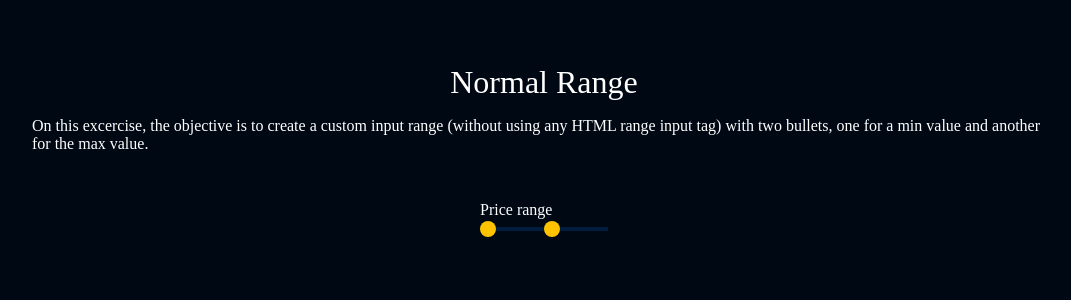
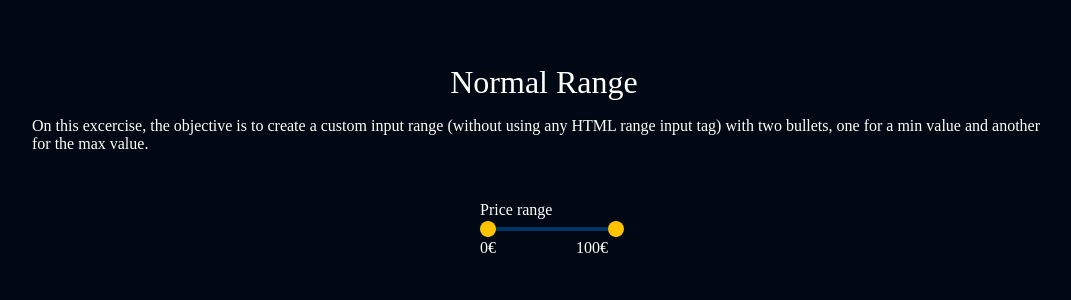
Before and after one commit to sergio-cravas/mca-range-solution, a Next.js app: page /exercise1 in a window 1280 px wide. Shown: the top 300 px of the page, without its empty margins (96-1167 px from the left). Built offline with nearby package versions, Linux system fonts and the light colour scheme.

Commit message:
feat: WIP on slider functionallity and improved styles

```diff
--- a/shared/components/Range/range.component.tsx
+++ b/shared/components/Range/range.component.tsx
@@ -1,3 +1,4 @@
+import { useRef, useState } from 'react';
 import styles from './range.module.scss';
 
 type Props = {
@@ -8,14 +9,58 @@ type Props = {
 };
 
 const Range = ({ label, rangeValues, onChangeRangeMin, onChangeRangeMax }: Props) => {
+  const inputRef = useRef<HTMLDivElement>(null);
+
+  const [minValue, setMinValue] = useState<number>(rangeValues[0].value || 0);
+  const [maxValue, setMaxValue] = useState<number>(rangeValues[rangeValues.length - 1].value || 100);
+  const [isDragging, setIsDragging] = useState<boolean>(false);
+
+  const handleOnMoveMin = (event: React.MouseEvent<HTMLDivElement>) => {
+    if (isDragging && inputRef.current) {
+      const rect = inputRef.current.getBoundingClientRect();
+      const x = event.clientX - rect.left;
+      const percent = (x / rect.width) * 100;
+
+      const newValue = Math.max(0, Math.min(maxValue, Math.round((percent / 100) * 100)));
+      setMinValue(newValue);
+    }
+  };
+
+  const handleOnMoveMax = (event: React.MouseEvent<HTMLDivElement>) => {
+    if (isDragging && inputRef.current) {
+      const rect = inputRef.current.getBoundingClientRect();
+      const x = event.clientX - rect.left;
+      const percent = (x / rect.width) * 100;
+
+      const newValue = Math.max(minValue, Math.min(100, Math.round((percent / 100) * 100)));
+      setMaxValue(newValue);
+    }
+  };
+
   return (
     <div className={styles.range}>
       <label className={styles.range__label}>{label}</label>
 
-      <div className={styles.range__input}>
-        <div className={styles['range__input__bullet']} style={{ left: '50%' }} />
+      <div
+        ref={inputRef}
+        className={styles.range__input}
+        onMouseUp={() => setIsDragging(false)}
+        onMouseDown={() => setIsDragging(true)}
+      >
+        <div
+          className={styles.range__input__selection}
+          style={{ left: `${minValue}%`, width: `calc(${maxValue}% - ${minValue}%)` }}
+        />
 
-        <div className={styles['range__input__bullet']} style={{ left: '0%' }} />
+        <div onMouseMove={handleOnMoveMin} className={styles.range__input__bullet} style={{ left: `${minValue}%` }} />
+
+        <div onMouseMove={handleOnMoveMax} className={styles.range__input__bullet} style={{ left: `${maxValue}%` }} />
+
+        <div className={styles['range__input__range-values']}>
+          {rangeValues.map((value, index) => (
+            <span key={`range_value-label_${index}`}>{value.label}</span>
+          ))}
+        </div>
       </div>
     </div>
   );
--- a/shared/components/Range/range.module.scss
+++ b/shared/components/Range/range.module.scss
@@ -22,6 +22,13 @@
 
     background-color: $primary-dark;
 
+    &__selection {
+      position: absolute;
+
+      height: 0.25rem;
+      background-color: $primary;
+    }
+
     &__bullet {
       position: absolute;
 
@@ -40,5 +47,14 @@
         cursor: grabbing;
       }
     }
+
+    &__range-values {
+      position: absolute;
+      top: calc(100% + 0.5rem);
+
+      width: 100%;
+      display: flex;
+      justify-content: space-between;
+    }
   }
 }
```
